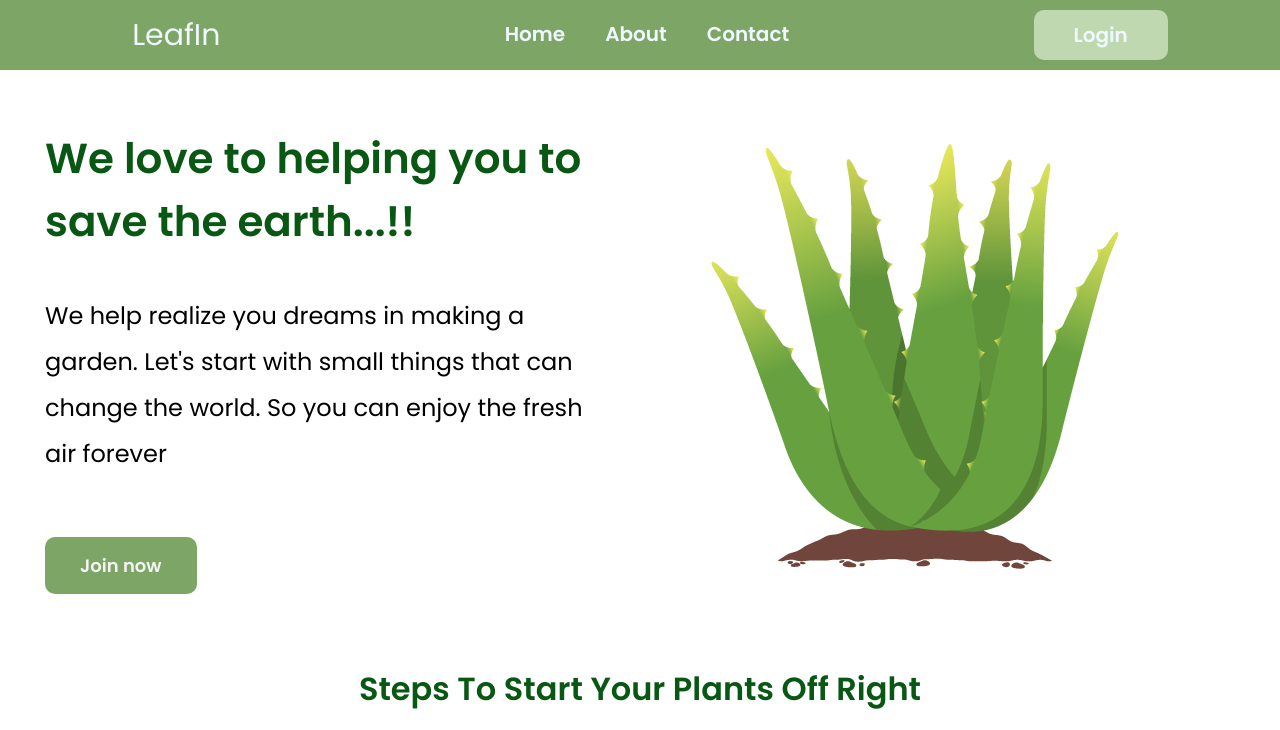
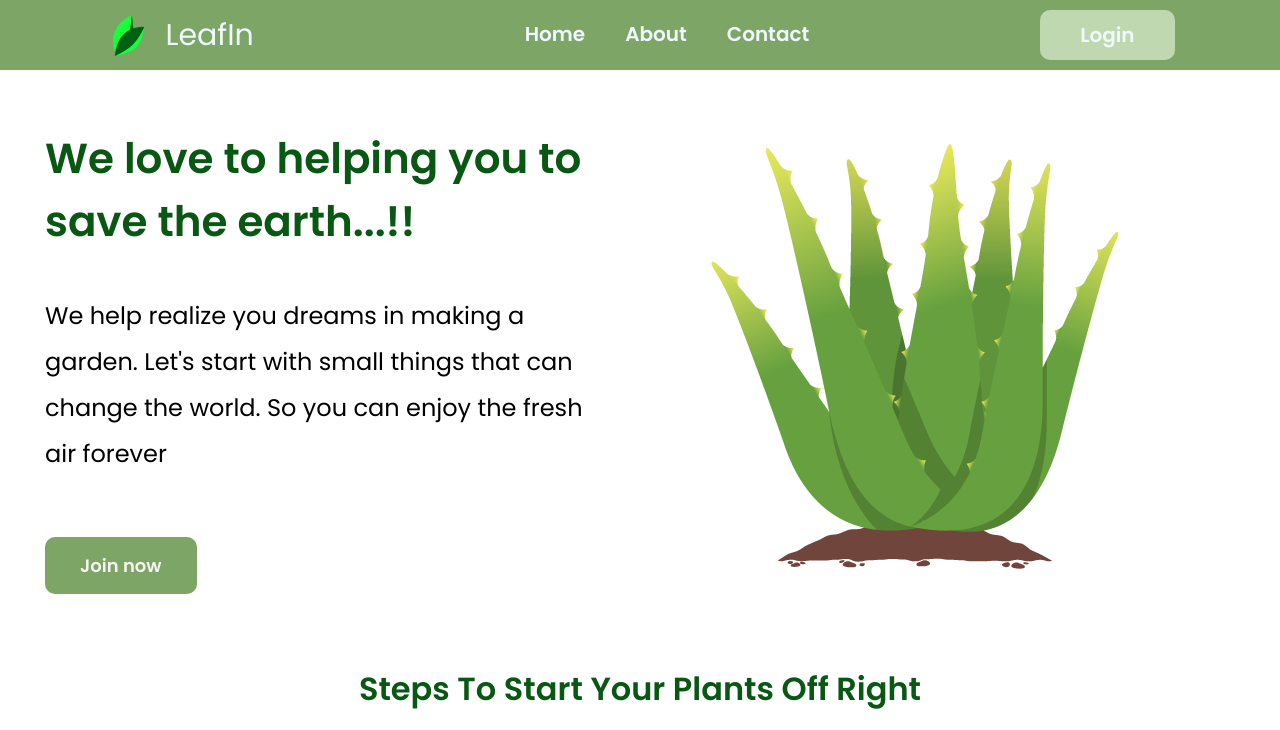
Before and after one commit to KarthiKumar24/Leafin, a plain HTML site: page index.html in a window 1280 px wide. Shown: the top 730 px of the page. Drawn offline with Linux system fonts and the light colour scheme.

Commit message:
Update index.html

```diff
--- a/index.html
+++ b/index.html
@@ -21,7 +21,7 @@
         <label for="check" id="checkbtn"><i class="fa fa-bars"></i></label>
         <!-- <div class="leaf-nav"> -->
         <label class="logo">
-            <img src="./leave in logo.png" alt="">LeafIn
+            <img src="./Images/leave in logo.png" alt="">LeafIn
         </label>
         <ul class="leaf-nav">
             <li><a class="active" href="./index.html">Home</a></li>
```
